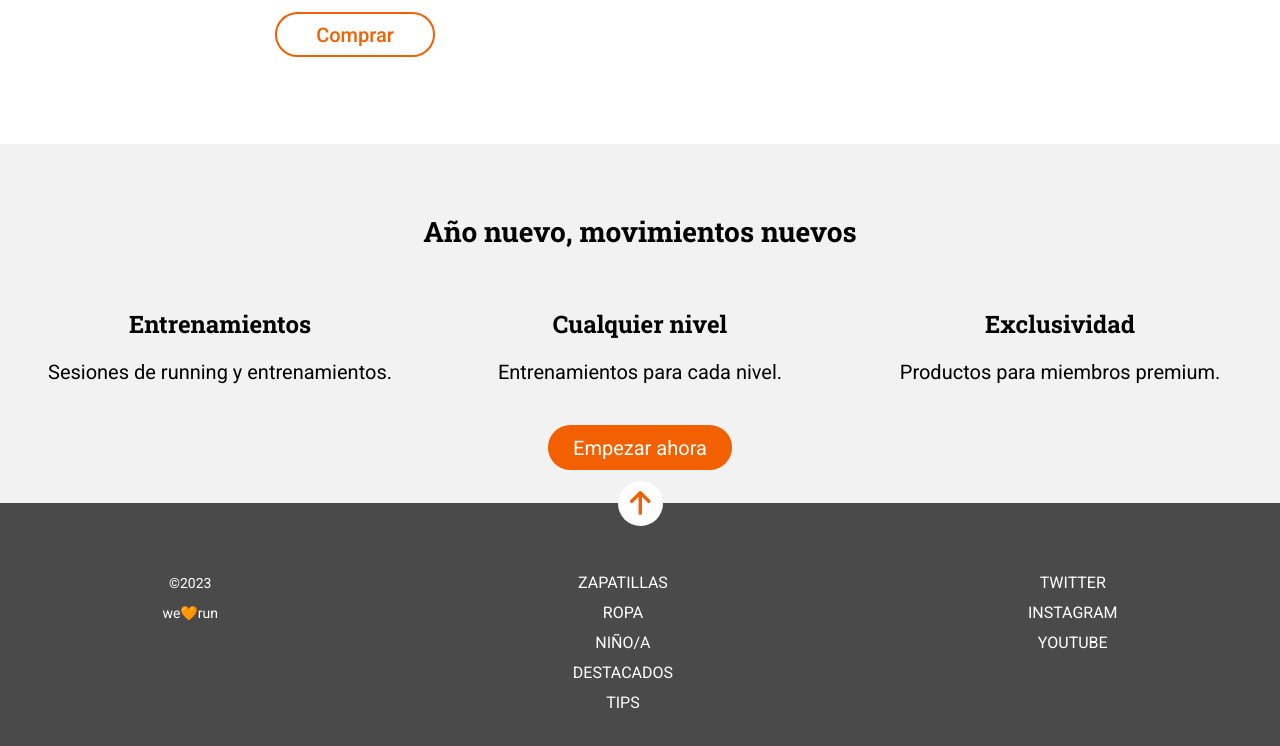
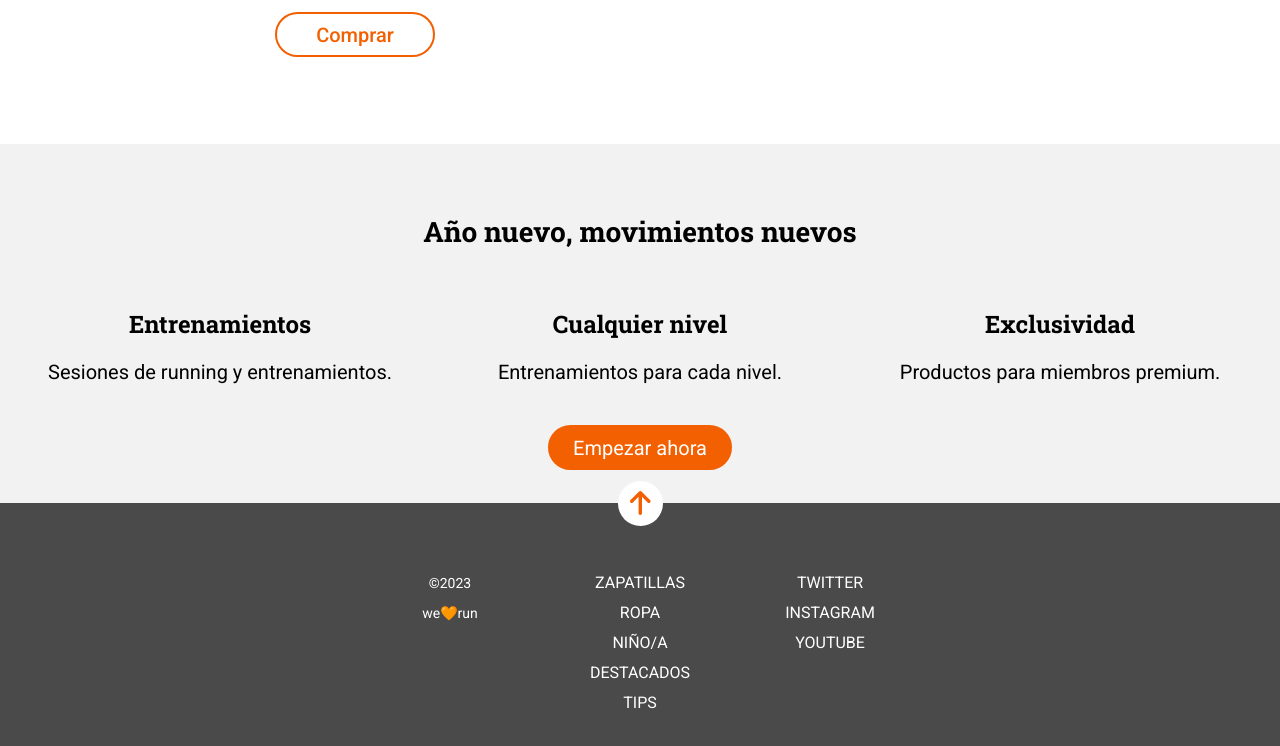
Before and after one commit to laurapascual/we-buy, a website: page src/html/index.html in a window 1280 px wide. Shown: the part 1028-1774 px from the top of the page. Drawn offline with nearby package versions, Linux system fonts and the light colour scheme; files that its build step writes are made by us from their sources; files whose address does not match are found by name.

Commit message:
change footer mediaquieres

```diff
--- a/src/scss/layout/_footer.scss
+++ b/src/scss/layout/_footer.scss
@@ -12,15 +12,16 @@
             display: flex;
             flex-direction: row;
             align-items: baseline;
-            justify-content: space-around;
+            justify-content: center;
+            gap: 30px;
             padding-bottom: 34px;
-            flex-wrap: wrap;
         }
 
     &__nav {
         text-transform: uppercase;
         @media (min-width:768px) {
                 order: 1;
+                width: 160px;
             }
 
         &--link {
@@ -31,5 +32,8 @@
     &__copy {
         font-size: 0.875rem;
         margin-bottom: 36px;
+        @media (min-width:768px) {
+                width: 160px;
+            }
     }
 }
```
